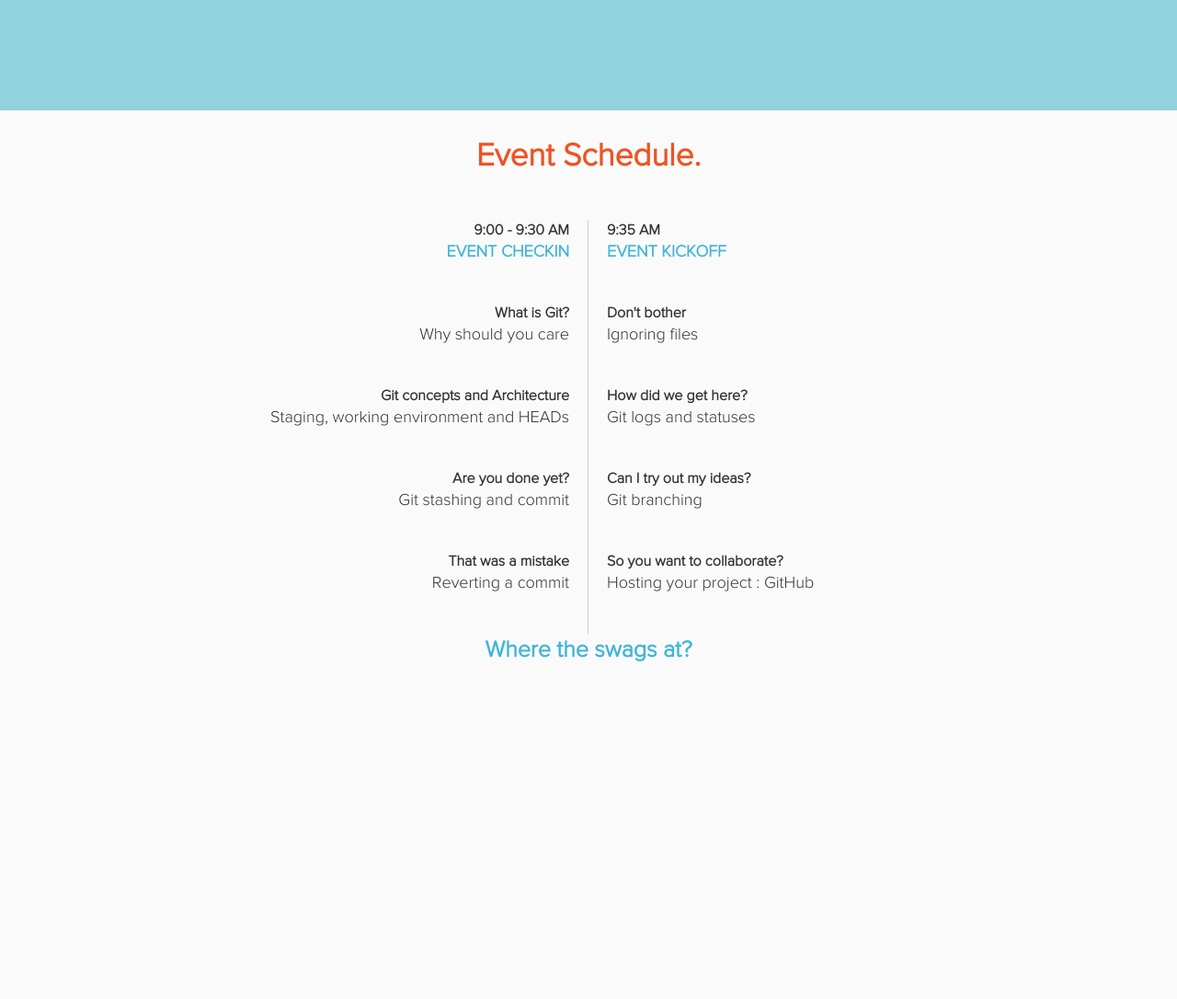
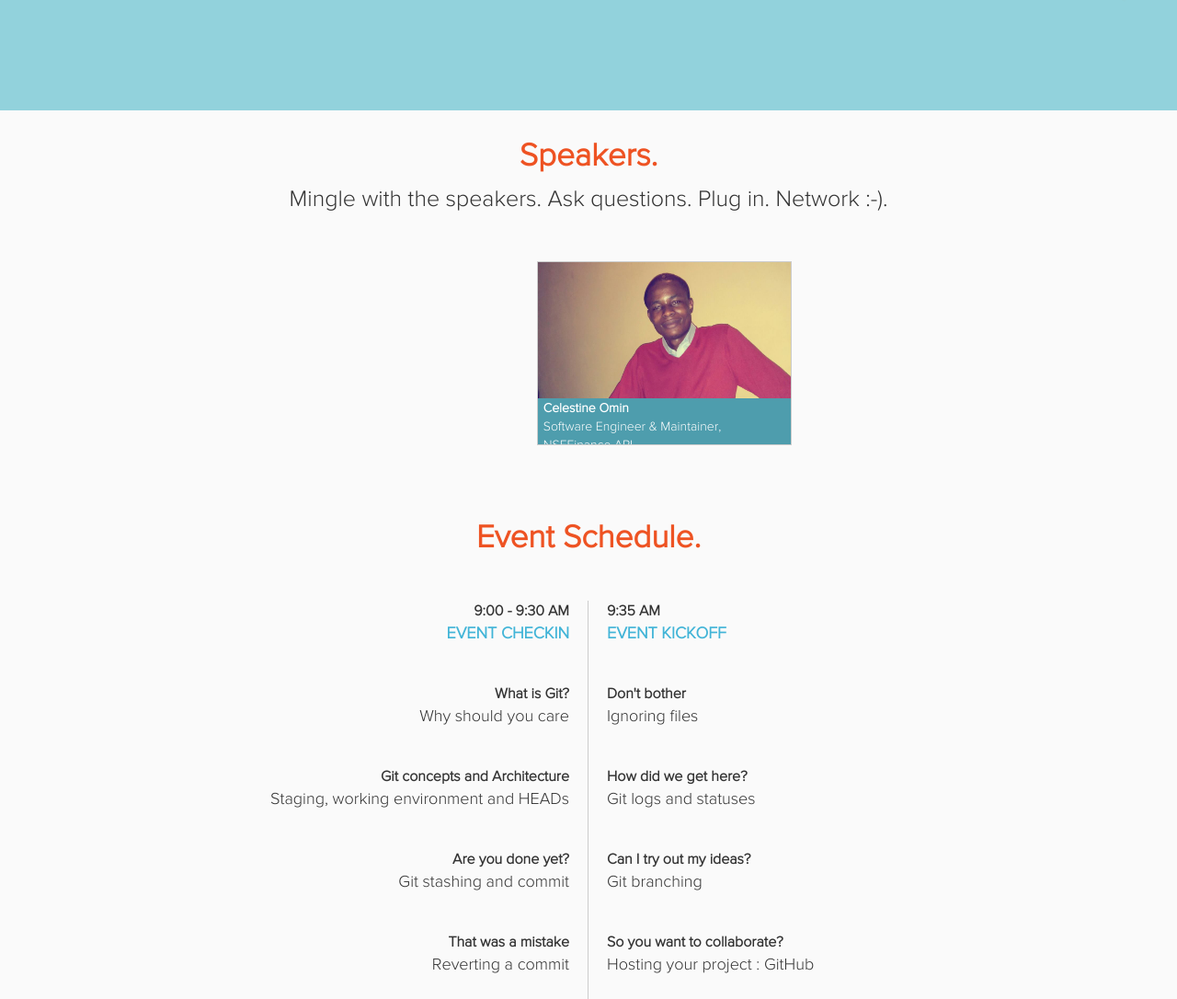
Before and after one commit to lagosmeet/lagosmeet.github.io, a plain HTML site: page accra.html in a window 1280 px wide. Shown: the part 480-1566 px from the top of the page at 92% size. Drawn offline with Linux system fonts and the light colour scheme.

Commit message:
Added speaker

```diff
--- a/accra.html
+++ b/accra.html
@@ -38,6 +38,22 @@
 
 
 <div class="speakers">
+
+    <h5>Speakers.</h5>
+    Mingle with the speakers. Ask questions. Plug in. Network :-).
+    <div class="container">
+
+        <div class="col-md-2"></div>
+        <div class="col-md-10">
+            <ul class="list-inline images">
+                <li>
+                    <img src="images/speaker.jpg">
+                    <span><b>Celestine Omin</b> <br> Software Engineer &amp; Maintainer, NSEFinance API</span>
+                </li>
+            </ul>
+        </div>
+
+    </div>
 
     <h5>Event Schedule.</h5>
 
```
